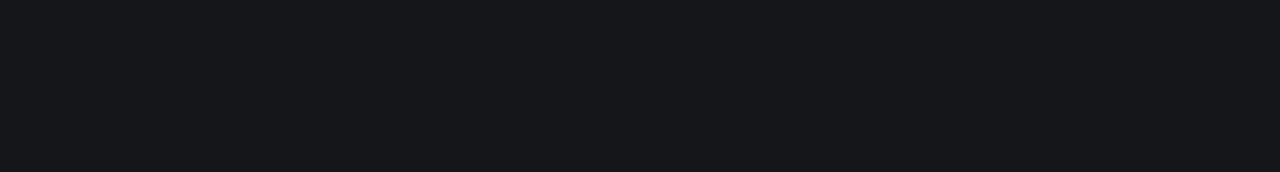
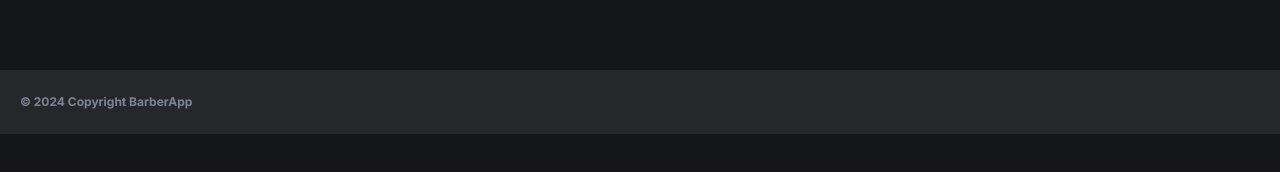
Before and after one commit to KelvenFontes/BarberApp, a Next.js app: page / in a window 1280 px wide. Shown: the part 492-664 px from the top of the page. Built offline with nearby package versions, Linux system fonts and the light colour scheme; no server answers; the database is empty.

Commit message:
feat: add footer

```diff
--- a/app/(home)/page.tsx
+++ b/app/(home)/page.tsx
@@ -40,7 +40,7 @@
         </div>
       </div>
 
-      <div className="mt-6">
+      <div className="mt-6 mb-[4.5rem]">
         <h2 className="px-5 text-xs mb-3 uppercase text-gray-400 font-bold">popular</h2>
 
         <div className="px-5 flex gap-4 overflow-x-auto [&::webkit-scrollbar]:hidden">
--- /dev/null
+++ b/app/components/footer.tsx
@@ -0,0 +1,11 @@
+import { format } from "date-fns";
+
+const Footer = () => {
+  return (
+    <div className="w-full bg-secondary py-6 px-5">
+      <p className="text-gray-400 text-xs font-bold opacity-75">© {format(new Date(), "u")} Copyright BarberApp</p>
+    </div>
+   );
+}
+
+export default Footer;
--- a/app/layout.tsx
+++ b/app/layout.tsx
@@ -1,6 +1,7 @@
 import type { Metadata } from "next";
 import { Inter } from "next/font/google";
 import "./globals.css";
+import Footer from "./components/footer";
 
 const inter = Inter({ subsets: ["latin"] });
 
@@ -16,7 +17,10 @@
 }>) {
   return (
     <html lang="en">
-      <body className={`${inter.className} dark`}>{children}</body>
+      <body className={`${inter.className} dark`}>
+        {children}
+        <Footer />
+      </body>
     </html>
   );
 }
```
